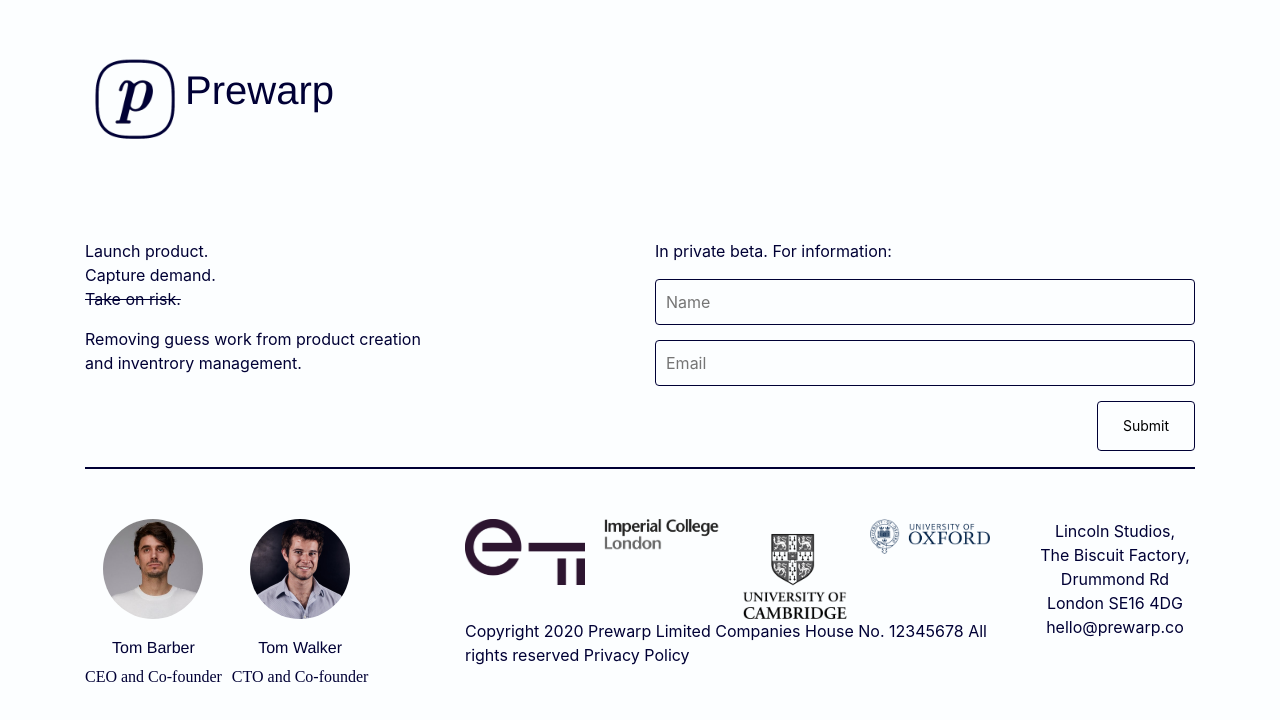
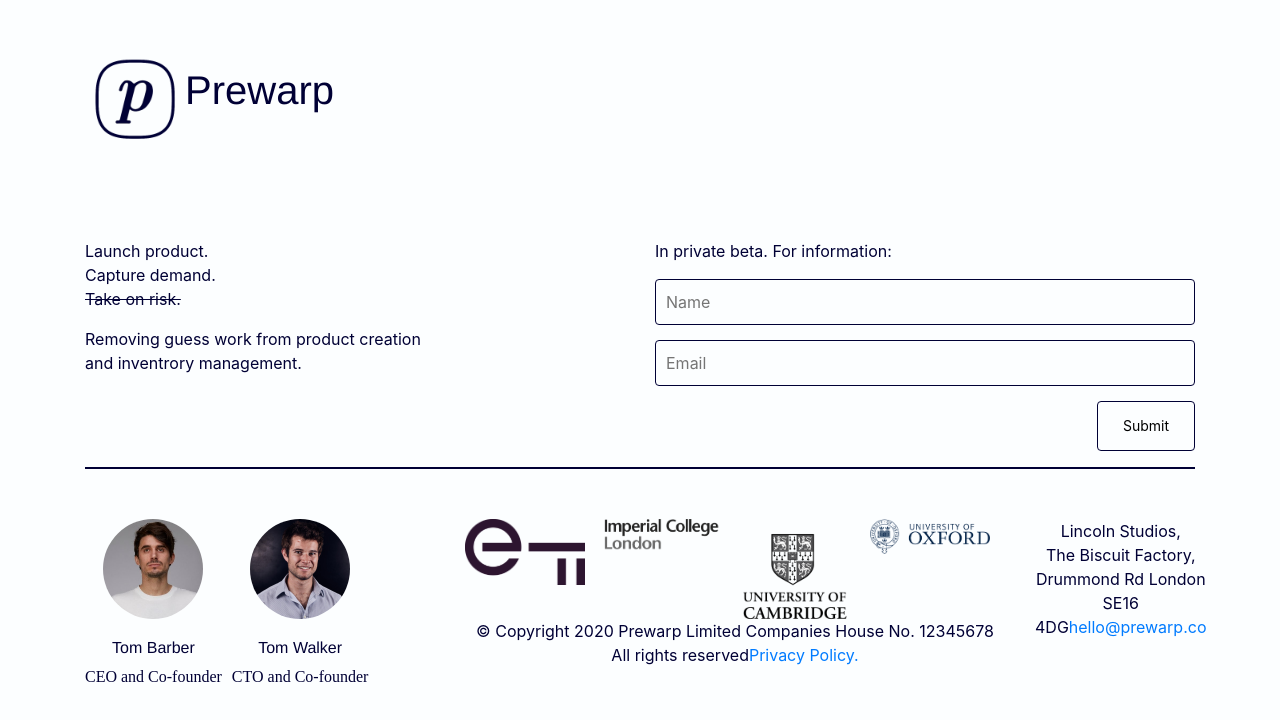
Before and after one commit to ChrisBaidoo/prewarp, a React (Create React App) app: page / in a window 1280 px wide. Shown: the top 720 px of the page. Built offline with nearby package versions, Linux system fonts and the light colour scheme.

Commit message:
added the prvacy policy document

```diff
--- a/src/components/Home.js
+++ b/src/components/Home.js
@@ -119,16 +119,23 @@
           </div>
           <div className="copyrigt-info">
             <p>
-              Copyright 2020 Prewarp Limited Companies House No. 12345678 All
-              rights reserved Privacy Policy
+              &copy; Copyright 2020 Prewarp Limited Companies House No. 12345678
+              All rights reserved
+              <a
+                href={require("../assets/pdfs/privacy-policy.pdf")}
+                target="_blank"
+                rel="noopener noreferrer"
+              >
+                Privacy Policy.
+              </a>
             </p>
-            {/* Do the privacy policy */}
           </div>
         </div>
         <div class="col-md-2 col-sm-2 profile">
           <p>
             Lincoln Studios, <br />
-            The Biscuit Factory, Drummond Rd London SE16 4DG hello@prewarp.co
+            The Biscuit Factory, Drummond Rd London SE16 4DG
+            <a href="mailto:hello@prewarp.co">hello@prewarp.co</a>
           </p>
         </div>
       </div>
--- a/src/index.css
+++ b/src/index.css
@@ -128,6 +128,7 @@
 
 .copyrigt-info {
   margin-top: 40px;
+  text-align: center;
 }
 
 .image-container img {
```
Also changed, not shown: 1 other file (tests, documents, lock files or other folders).
